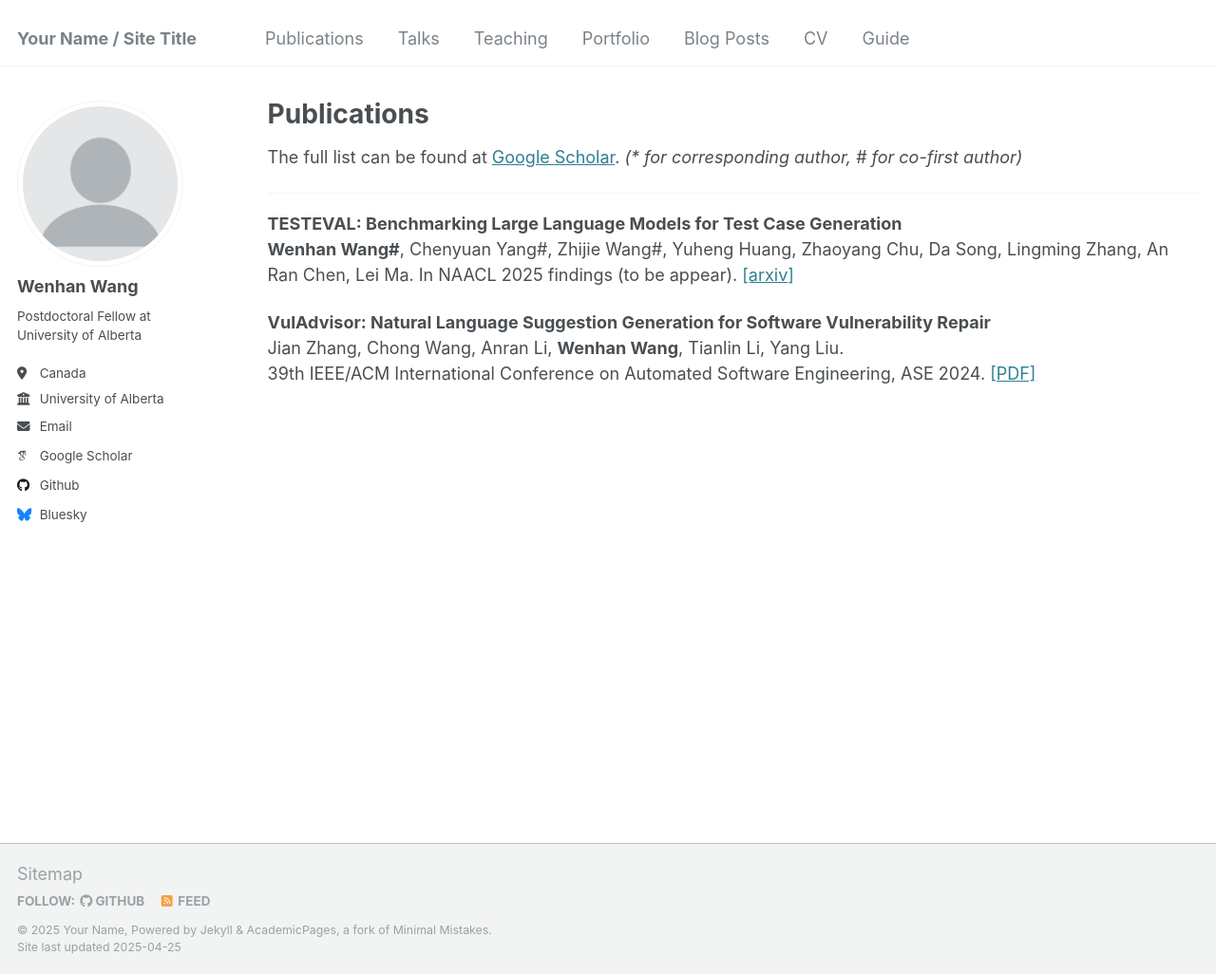
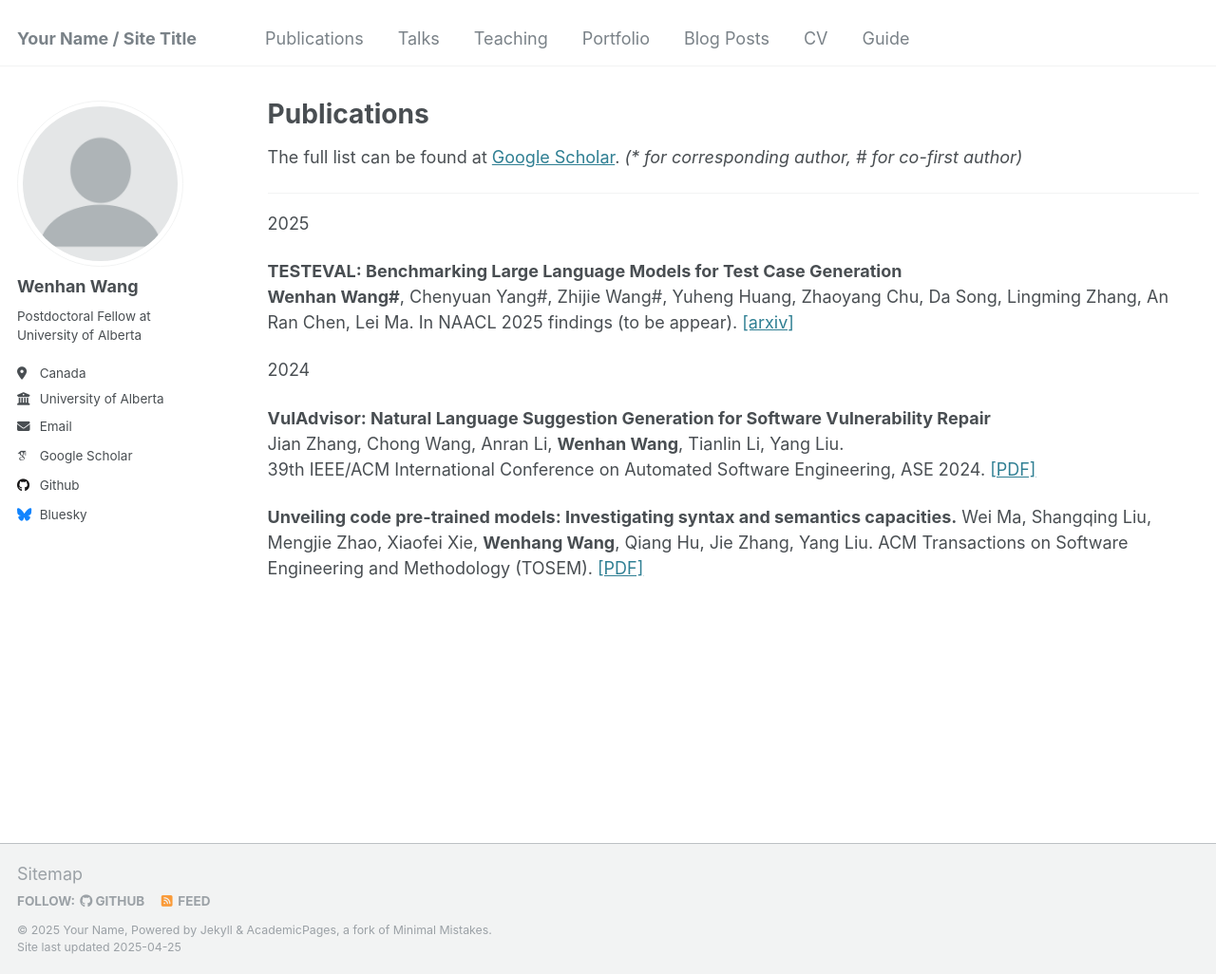
Before and after one commit to jacobwwh/jacobwwh.github.io, a Jekyll site: the page built from _pages/publications.md, in a window 1280 px wide and 1026 px high. Shown: the whole window at 95% size. Built offline with Jekyll 4.4.1, drawn with Linux system fonts in a browser that asks for light colours; some web fonts are replaced.

Commit message:
Update publications.md

```diff
--- a/_pages/publications.md
+++ b/_pages/publications.md
@@ -13,10 +13,18 @@ redirect_from:
 The full list can be found at <a href="https://scholar.google.com/citations?user=wOFP-oUAAAAJ&hl">Google Scholar</a>. <i>(* for corresponding author, # for co-first author)</i>
 
 ---
+2025
+
 **TESTEVAL: Benchmarking Large Language Models for Test Case Generation**
    **Wenhan Wang#**, Chenyuan Yang#, Zhijie Wang#, Yuheng Huang, Zhaoyang Chu, Da Song, Lingming Zhang, An Ran Chen, Lei Ma.
    In NAACL 2025 findings (to be appear). [\[arxiv\]](https://arxiv.org/abs/2406.04531)
 
- **VulAdvisor: Natural Language Suggestion Generation for Software Vulnerability Repair**
+2024
+
+**VulAdvisor: Natural Language Suggestion Generation for Software Vulnerability Repair**
    Jian Zhang, Chong Wang, Anran Li, **Wenhan Wang**, Tianlin Li, Yang Liu.
    39th IEEE/ACM International Conference on Automated Software Engineering, ASE 2024. [\[PDF\]](http://zhangj111.github.io/files/ASE24_VulAdvisor.pdf)
+
+**Unveiling code pre-trained models: Investigating syntax and semantics capacities.**
+  Wei Ma, Shangqing Liu, Mengjie Zhao, Xiaofei Xie, **Wenhang Wang**, Qiang Hu, Jie Zhang, Yang Liu.
+  ACM Transactions on Software Engineering and Methodology (TOSEM). [\[PDF\]](https://dl.acm.org/doi/pdf/10.1145/3664606?casa_token=14aNROHEbY8AAAAA:_6A_qshezuoL2_q6tJDtAi0-bcFBV0kcmbay7ZdeBTjw9psjeKRTwMQgO2m1ivEftaKrHaheV8Nw)
```
